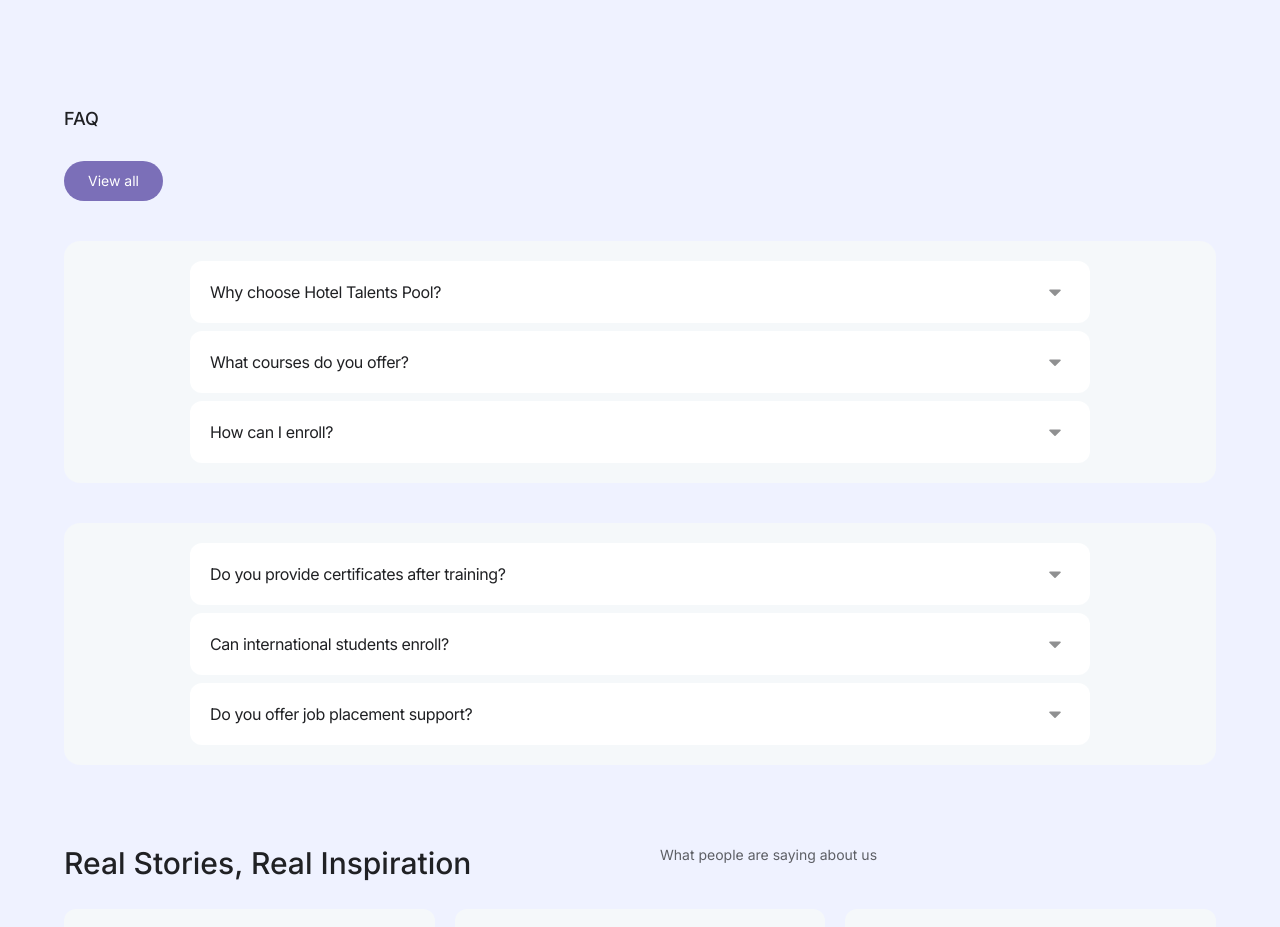
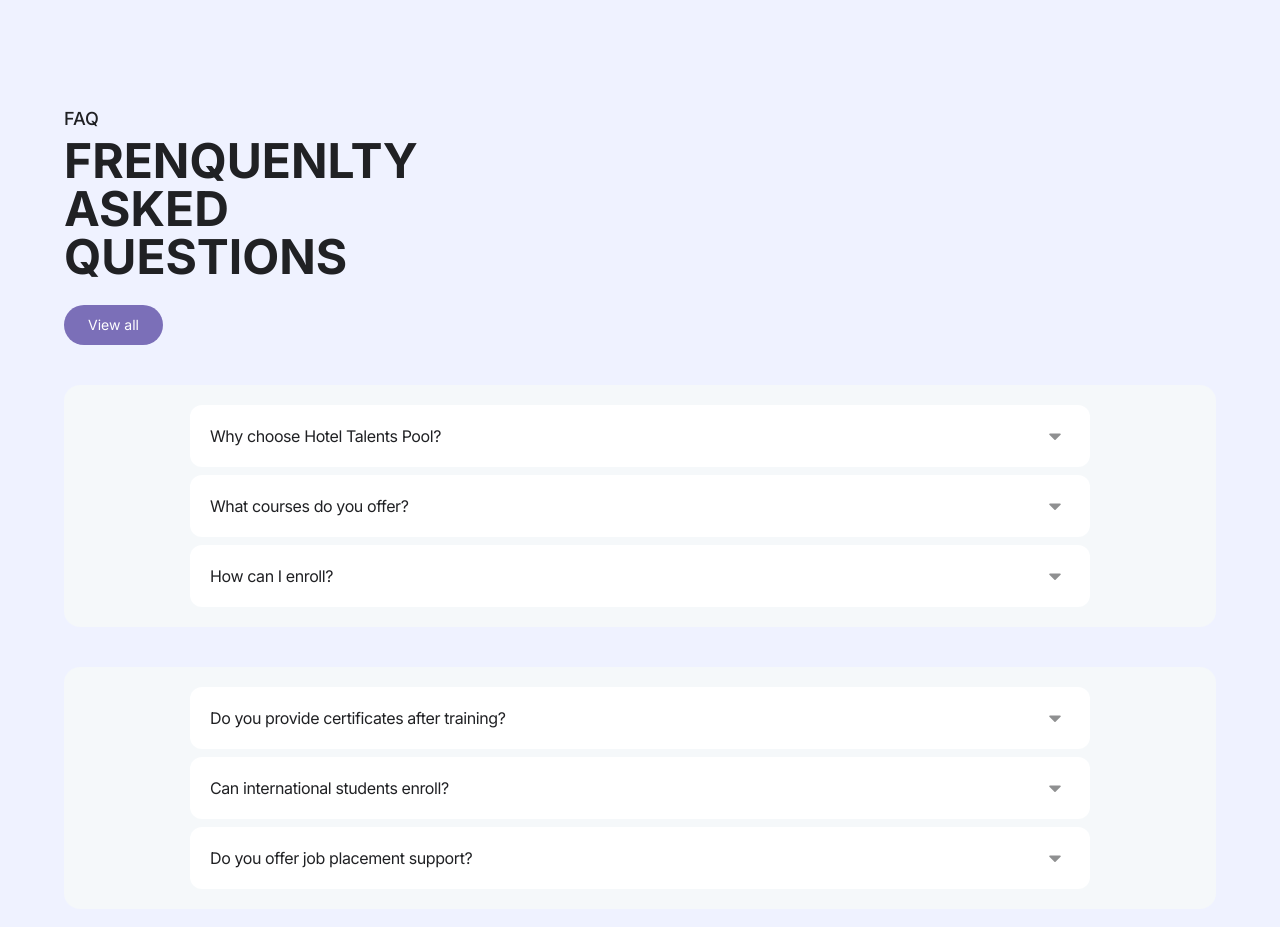
Before and after one commit to mbonikev/hotel_talents_pool, a React (Vite) app: page /#/ in a window 1280 px wide. Shown: the part 2160-3087 px from the top of the page. Built offline with nearby package versions, Linux system fonts and the light colour scheme; what ldrs would draw is missing.

Commit message:
Stalker-commit: src/components/Queries.jsx src/content/content.js

```diff
--- a/src/components/Queries.jsx
+++ b/src/components/Queries.jsx
@@ -16,7 +16,7 @@ function Queries() {
     <div className="w-full py-10 px-16 max-lg:px-5 max-lg:pt-0 flex flex-col text-dark-text">
       <div className="w-fit h-fit flex flex-col gap-1 ">
         <h1 className="text-lg font-medium">{FAQSectionSection.sectionTitle}</h1>
-        <h1 className="text-5xl font-bold w-fit max-w-[300px]">
+        <h1 className="text-5xl font-bold w-fit max-w-[300px] uppercase ">
           {FAQSectionSection.HeaderTitle}
         </h1>
 
--- a/src/content/content.js
+++ b/src/content/content.js
@@ -279,7 +279,7 @@ With nine specialized centers across Rwanda, Hotel Talents Pool brings world-cla
 // FAQ Section
 export const FAQSectionSection = {
   sectionTitle: "FAQ",
-  setionHeaderTitle: "Frenquenlty asked questions",
+  HeaderTitle: "Frenquenlty asked questions",
   surveyForm: "",
   LeftQuestions: [
     {
```
